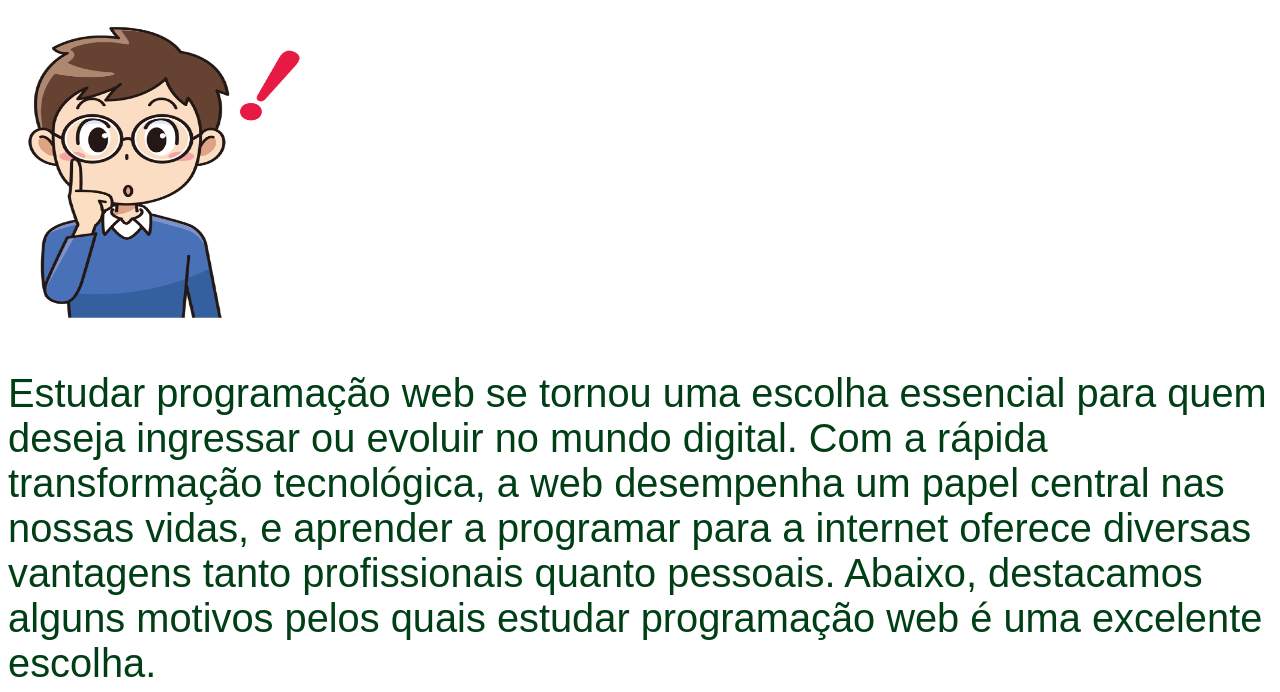
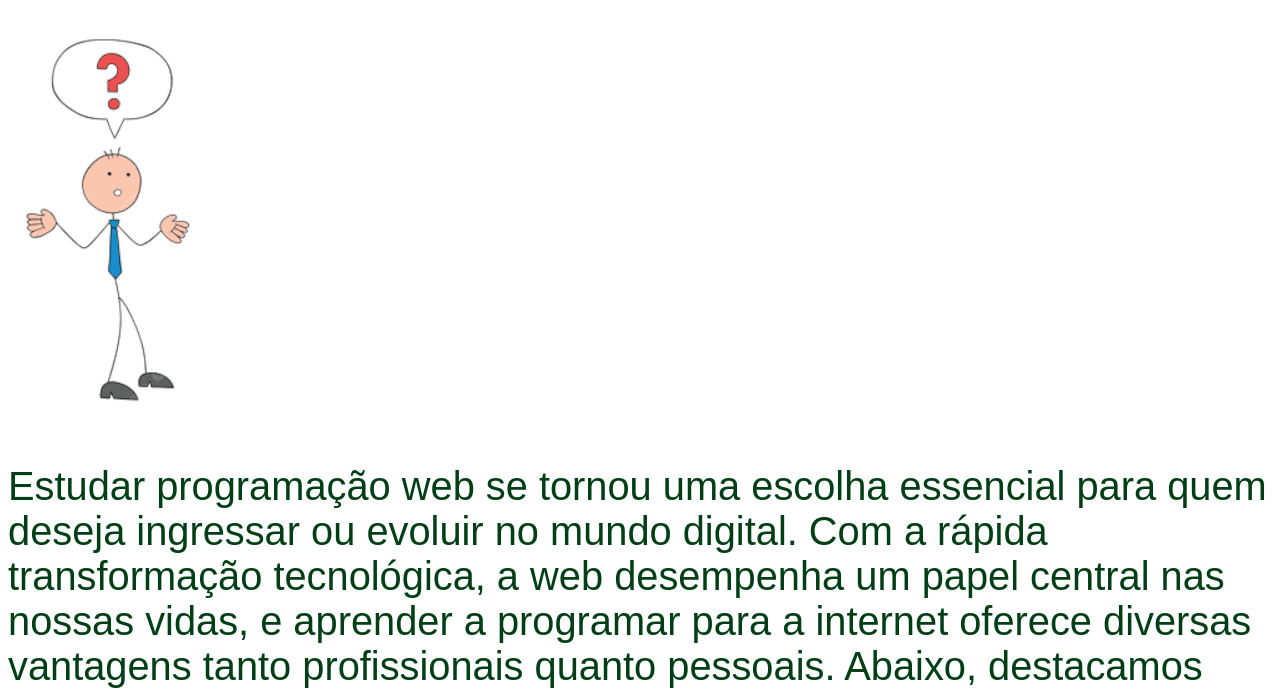
Before and after one commit to jeovadev/Artigo, a plain HTML site: page index.html in a window 1280 px wide. Shown: the part 104-796 px from the top of the page. Drawn offline with Linux system fonts and the light colour scheme.

Commit message:
add.new-img

```diff
--- a/index.html
+++ b/index.html
@@ -11,7 +11,7 @@
     <main>
         <header>
             <h1>PORQUE ESTUDAR PROGRAMAÇÃO WEB?</h1>
-            <img src="Imagens/pngegg.png" alt="imagem" width="300px" height="300px">
+            <img src="Imagens/duvida-200.png" alt="garoto pensativo">
             <p>Estudar programação web se tornou uma escolha essencial para quem deseja ingressar ou evoluir no mundo digital. Com a rápida transformação tecnológica, a web desempenha um papel central nas nossas vidas, e aprender a programar para a internet oferece diversas vantagens tanto profissionais quanto pessoais. Abaixo, destacamos alguns motivos pelos quais estudar programação web é uma excelente escolha.</p>
         </header>
         <article>
```
Also changed, not shown: Imagens/duvida-200.png (added).
